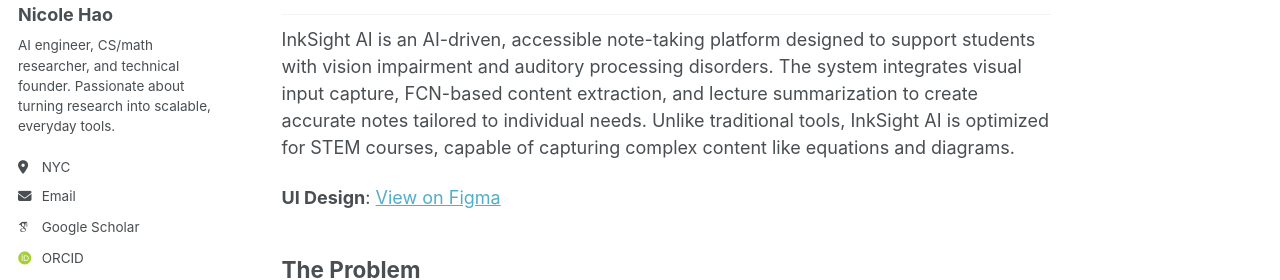
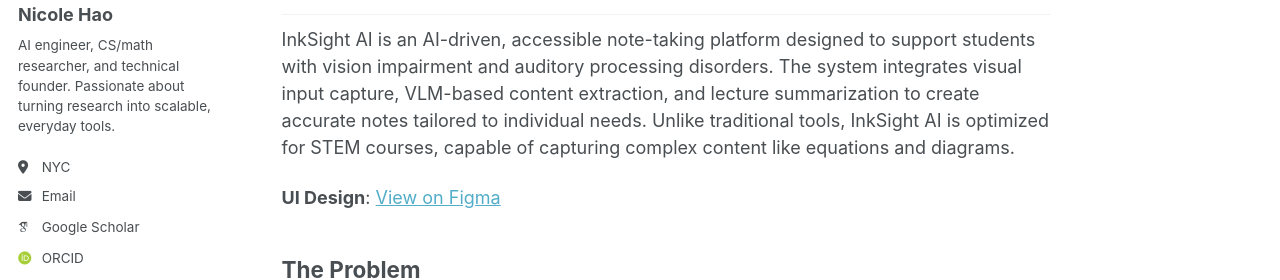
Before and after one commit to nicolehao34/nicolehao34.github.io, a Jekyll site: the page built from _portfolio/inksight-ai.md, in a window 1280 px wide and 900 px high. Shown: the part 292-572 px from the top of the window. Built offline with Jekyll 4.4.1, drawn with Linux system fonts in a browser that asks for light colours; some web fonts are replaced; a script bundle is joined from its source files by our own code; library files that are not in the unit come from our copies.

Commit message:
Update InkSight AI and DataLabeler pages: correct content extraction terminology and modify demo section for clarity

```diff
--- a/_portfolio/inksight-ai.md
+++ b/_portfolio/inksight-ai.md
@@ -18,7 +18,7 @@
 
 ## Overview
 
-InkSight AI is an AI-driven, accessible note-taking platform designed to support students with vision impairment and auditory processing disorders. The system integrates visual input capture, FCN-based content extraction, and lecture summarization to create accurate notes tailored to individual needs. Unlike traditional tools, InkSight AI is optimized for STEM courses, capable of capturing complex content like equations and diagrams.
+InkSight AI is an AI-driven, accessible note-taking platform designed to support students with vision impairment and auditory processing disorders. The system integrates visual input capture, VLM-based content extraction, and lecture summarization to create accurate notes tailored to individual needs. Unlike traditional tools, InkSight AI is optimized for STEM courses, capable of capturing complex content like equations and diagrams.
 
 **UI Design**: [View on Figma](https://www.figma.com/proto/bLwidAx4HhY7wd8zkWLwTn/InkSight?node-id=471-897&p=f&t=hL2UCDhF2KfqDZvQ-1&scaling=min-zoom&content-scaling=fixed&page-id=0%3A1&starting-point-node-id=277%3A897&show-proto-sidebar=1)
 
```
Also changed, not shown: _portfolio/inksight-data-labeler.md (+1 -8 lines).
